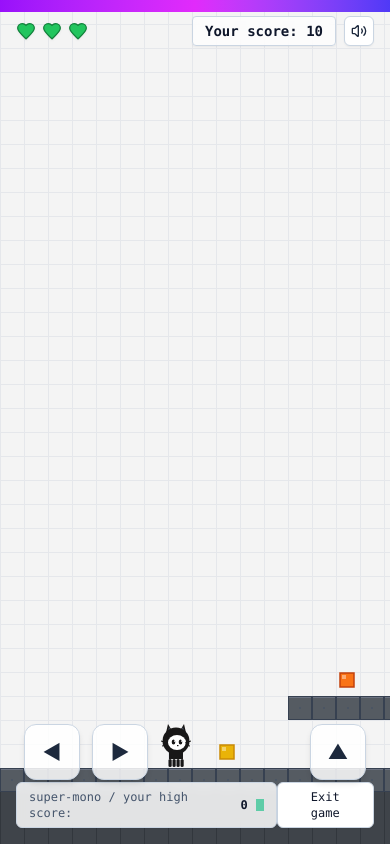
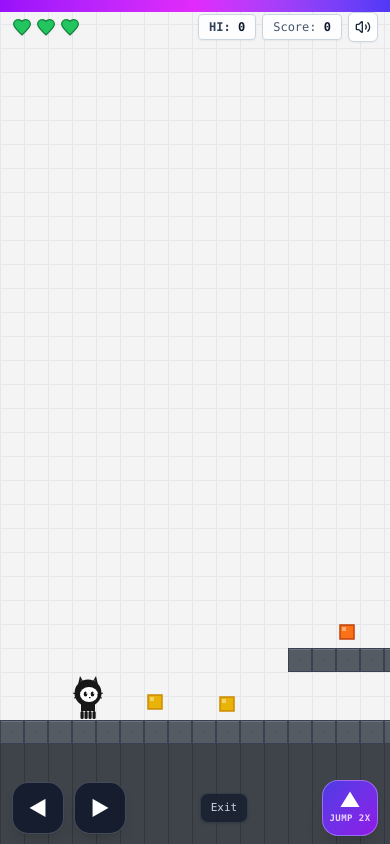
Before and after one commit to okechukwudaniel000-debug/Octopus-Run, a Next.js app: page / in a window 390 px wide. Built offline with nearby package versions, Linux system fonts and the light colour scheme.

Commit message:
feat: improve mobile and tablet responsive UI
Refactor touch controls and HUD layout for better mobile/tablet compatibility. Added dynamic touch detection and adjusted CSS for smaller screen resolutions to ensure a consistent gaming experience.

```diff
--- a/components/OctoPlatformerGame.tsx
+++ b/components/OctoPlatformerGame.tsx
@@ -95,6 +95,23 @@ export default function OctoPlatformerGame({
   });
   const [isRainbowActive, setIsRainbowActive] = useState<boolean>(false);
   const [isFullscreen, setIsFullscreen] = useState<boolean>(false);
+  const [showTouchControls, setShowTouchControls] = useState<boolean>(false);
+
+  // Responsive touch & screen size detection for mobile & tablet
+  useEffect(() => {
+    const updateTouch = () => {
+      const hasTouch = typeof window !== 'undefined' && (
+        'ontouchstart' in window ||
+        navigator.maxTouchPoints > 0 ||
+        window.matchMedia('(pointer: coarse)').matches
+      );
+      const isMobileOrTablet = typeof window !== 'undefined' && window.innerWidth <= 1024;
+      setShowTouchControls(hasTouch || isMobileOrTablet);
+    };
+    updateTouch();
+    window.addEventListener('resize', updateTouch);
+    return () => window.removeEventListener('resize', updateTouch);
+  }, []);
 
   // Sound Engine using Web Audio API
   const initAudio = useCallback(() => {
@@ -457,8 +474,17 @@ export default function OctoPlatformerGame({
 
   const resetGame = useCallback(() => {
     const cvs = canvasRef.current;
-    const h = cvs ? cvs.height : 500;
-    const groundY = Math.max(360, Math.floor((h - 58) / TILE_SIZE) * TILE_SIZE);
+    const w = cvs ? cvs.width : (containerRef.current ? containerRef.current.clientWidth : 800);
+    const h = cvs ? cvs.height : (containerRef.current ? containerRef.current.clientHeight : 500);
+    const hasTouch = typeof window !== 'undefined' && (
+      'ontouchstart' in window ||
+      navigator.maxTouchPoints > 0 ||
+      window.matchMedia('(pointer: coarse)').matches
+    );
+    const isTouchOrSmall = hasTouch || w <= 1024;
+    // On touch/mobile/tablet reserve bottom space for controls on the ground foundation
+    const bottomReserve = isTouchOrSmall ? 124 : 58;
+    const groundY = Math.max(240, Math.floor((h - bottomReserve) / TILE_SIZE) * TILE_SIZE);
 
     const state = gameStateRef.current;
     state.groundY = groundY;
@@ -468,7 +494,8 @@ export default function OctoPlatformerGame({
     state.gameStarted = false;
     state.screenShake = 0;
     state.camera = { x: 0, y: 0 };
-    state.player.x = 160;
+    // Responsive spawn position ensuring plenty of reaction time ahead
+    state.player.x = Math.min(140, Math.max(72, Math.floor(w * 0.18)));
     state.player.y = groundY - 38;
     state.player.vx = 0;
     state.player.vy = 0;
@@ -641,9 +668,18 @@ export default function OctoPlatformerGame({
 
     const resize = () => {
       if (!cvs || !containerRef.current) return;
-      cvs.width = containerRef.current.clientWidth;
-      cvs.height = containerRef.current.clientHeight;
-      const groundY = Math.max(360, Math.floor((cvs.height - 58) / TILE_SIZE) * TILE_SIZE);
+      const width = containerRef.current.clientWidth;
+      const height = containerRef.current.clientHeight;
+      cvs.width = width;
+      cvs.height = height;
+      const hasTouch = typeof window !== 'undefined' && (
+        'ontouchstart' in window ||
+        navigator.maxTouchPoints > 0 ||
+        window.matchMedia('(pointer: coarse)').matches
+      );
+      const isTouchOrSmall = hasTouch || width <= 1024;
+      const bottomReserve = isTouchOrSmall ? 124 : 58;
+      const groundY = Math.max(240, Math.floor((height - bottomReserve) / TILE_SIZE) * TILE_SIZE);
       gameStateRef.current.groundY = groundY;
     };
     resize();
@@ -1362,10 +1398,11 @@ export default function OctoPlatformerGame({
 
       {/* Rainbow Active Banner with Progress Bar & Countdown Timer */}
       {isRainbowActive && (
-        <div className="absolute top-4 left-1/2 -translate-x-1/2 flex flex-col items-center gap-1.5 z-30 pointer-events-none select-none animate-in fade-in zoom-in-95 duration-200">
-          <div className="bg-gradient-to-r from-pink-500 via-purple-500 to-amber-500 text-white font-mono text-xs font-bold px-4 py-1.5 rounded-full shadow-lg tracking-wide flex items-center gap-2 border border-white/30 backdrop-blur-xs">
+        <div className="absolute top-3 sm:top-4 left-1/2 -translate-x-1/2 flex flex-col items-center gap-1 sm:gap-1.5 z-30 pointer-events-none select-none max-w-[92vw] animate-in fade-in zoom-in-95 duration-200">
+          <div className="bg-gradient-to-r from-pink-500 via-purple-500 to-amber-500 text-white font-mono text-[11px] sm:text-xs font-bold px-3 sm:px-4 py-1 sm:py-1.5 rounded-full shadow-lg tracking-wide flex items-center gap-1.5 sm:gap-2 border border-white/30 backdrop-blur-xs whitespace-nowrap">
             <span className="text-sm leading-none animate-pulse">✨</span>
-            <span>RAINBOW COMPANION ACTIVE (2X & SHIELD)</span>
+            <span className="hidden sm:inline">RAINBOW COMPANION ACTIVE (2X & SHIELD)</span>
+            <span className="sm:hidden">RAINBOW 2X & SHIELD</span>
             <span className="text-white/60">|</span>
             <span ref={rainbowTextRef} className="font-mono font-extrabold text-amber-200 tabular-nums">
               15.0s
@@ -1373,7 +1410,7 @@ export default function OctoPlatformerGame({
           </div>
 
           {/* Smooth Rainbow Progress Bar Track */}
-          <div className="w-56 sm:w-72 h-2.5 bg-slate-900/50 backdrop-blur-xs rounded-full overflow-hidden p-0.5 border border-white/40 shadow-sm">
+          <div className="w-48 sm:w-72 h-2 sm:h-2.5 bg-slate-900/50 backdrop-blur-xs rounded-full overflow-hidden p-0.5 border border-white/40 shadow-sm">
             <div
               ref={rainbowBarRef}
               className="h-full rounded-full bg-gradient-to-r from-amber-400 via-pink-400 to-cyan-400 transition-[width] duration-75 ease-linear shadow-xs"
@@ -1387,8 +1424,8 @@ export default function OctoPlatformerGame({
       <canvas
         ref={canvasRef}
         className="block w-full h-full cursor-pointer select-none"
-        onPointerDown={(e) => {
-          // Allow clicking anywhere on canvas to trigger jump
+        onPointerDown={() => {
+          // Allow tapping anywhere on canvas to trigger jump
           initAudio();
           triggerStart();
           handleJump();
@@ -1396,11 +1433,11 @@ export default function OctoPlatformerGame({
       />
 
       {/* HUD Layer */}
-      <div className="absolute inset-0 pointer-events-none z-10 flex flex-col justify-between p-4 sm:p-6">
+      <div className="absolute inset-0 pointer-events-none z-10 flex flex-col justify-between p-3 sm:p-5 md:p-6">
         {/* Top HUD */}
-        <div className="flex justify-between items-center w-full">
+        <div className="flex justify-between items-center w-full gap-2">
           {/* 3 Green Pixel Hearts */}
-          <div className="flex items-center gap-1.5 pointer-events-auto">
+          <div className="flex items-center gap-1 sm:gap-1.5 pointer-events-auto shrink-0">
             {[0, 1, 2].map((i) => {
               const active = i < lives;
               return (
@@ -1423,8 +1460,8 @@ export default function OctoPlatformerGame({
             })}
           </div>
 
-          {/* Controls instructions keycaps banner */}
-          <div className="hidden sm:flex items-center gap-2 font-mono text-xs text-slate-600 bg-white/80 backdrop-blur-xs px-3 py-1.5 rounded-md border border-slate-300 shadow-xs">
+          {/* Controls instructions keycaps banner (Desktop only to prevent wrapping on tablet/mobile) */}
+          <div className="hidden lg:flex items-center gap-2 font-mono text-xs text-slate-600 bg-white/80 backdrop-blur-xs px-3 py-1.5 rounded-md border border-slate-300 shadow-xs whitespace-nowrap shrink-0">
             <span className="inline-flex items-center justify-center bg-white border border-slate-300 border-b-2 border-b-slate-400 rounded px-1.5 py-0.5 font-bold text-[11px] text-slate-800 min-w-5">
               ←
             </span>
@@ -1440,9 +1477,17 @@ export default function OctoPlatformerGame({
           </div>
 
           {/* Score Counter & Controls Bar */}
-          <div className="flex items-center gap-2 sm:gap-3 pointer-events-auto">
-            <div className="font-mono text-sm sm:text-base font-semibold text-slate-900 bg-white/70 backdrop-blur-xs px-3 py-1 rounded border border-slate-300 shadow-xs">
-              Your score: <span className="font-bold">{score}</span>
+          <div className="flex items-center gap-1.5 sm:gap-2.5 md:gap-3 pointer-events-auto shrink-0">
+            {/* Compact High Score indicator on mobile/tablet */}
+            <div className="lg:hidden font-mono text-xs font-semibold text-slate-700 bg-white/80 backdrop-blur-xs px-2.5 py-1 rounded border border-slate-300 shadow-xs whitespace-nowrap shrink-0">
+              HI: <span className="font-bold text-slate-900">{highScore}</span>
+            </div>
+
+            {/* Current Score - guaranteed single line */}
+            <div className="font-mono text-xs sm:text-sm md:text-base font-semibold text-slate-900 bg-white/80 backdrop-blur-xs px-2.5 sm:px-3 py-1 rounded border border-slate-300 shadow-xs whitespace-nowrap shrink-0">
+              <span className="hidden sm:inline">Your score: </span>
+              <span className="sm:hidden font-medium text-slate-600">Score: </span>
+              <span className="font-bold">{score}</span>
             </div>
 
             {/* Mute Button */}
@@ -1450,7 +1495,7 @@ export default function OctoPlatformerGame({
               onClick={toggleSound}
               title={isMuted ? 'Unmute Sound' : 'Mute Sound'}
               aria-label="Toggle Sound"
-              className="bg-white border border-slate-300 hover:border-slate-400 active:bg-slate-100 rounded-md p-1.5 text-slate-800 shadow-xs transition-colors"
+              className="bg-white border border-slate-300 hover:border-slate-400 active:bg-slate-100 rounded-md p-1.5 text-slate-800 shadow-xs transition-colors shrink-0"
             >
               {isMuted ? <VolumeX className="w-4 h-4 text-slate-400" /> : <Volume2 className="w-4 h-4" />}
             </button>
@@ -1460,7 +1505,7 @@ export default function OctoPlatformerGame({
               onClick={onOpenCodeViewer}
               title="View Single-File HTML Code"
               aria-label="View Code"
-              className="hidden md:inline-flex items-center gap-1.5 bg-white border border-slate-300 hover:border-slate-400 active:bg-slate-100 rounded-md px-2.5 py-1 text-xs font-mono text-slate-800 shadow-xs transition-colors"
+              className="hidden md:inline-flex items-center gap-1.5 bg-white border border-slate-300 hover:border-slate-400 active:bg-slate-100 rounded-md px-2.5 py-1 text-xs font-mono text-slate-800 shadow-xs transition-colors shrink-0"
             >
               <Code2 className="w-3.5 h-3.5" />
               <span>HTML</span>
@@ -1470,14 +1515,16 @@ export default function OctoPlatformerGame({
             <button
               onClick={toggleFullscreen}
               title="Toggle Fullscreen"
-              className="hidden sm:inline-flex bg-white border border-slate-300 hover:border-slate-400 active:bg-slate-100 rounded-md p-1.5 text-slate-800 shadow-xs transition-colors"
+              aria-label="Toggle Fullscreen"
+              className="hidden sm:inline-flex bg-white border border-slate-300 hover:border-slate-400 active:bg-slate-100 rounded-md p-1.5 text-slate-800 shadow-xs transition-colors shrink-0"
             >
               {isFullscreen ? <Minimize2 className="w-4 h-4" /> : <Maximize2 className="w-4 h-4" />}
             </button>
           </div>
         </div>
 
-        {/* Bottom HUD */}
+        {/* Bottom HUD (Shown on desktop when touch controls are not needed) */}
+        {!showTouchControls && (
           <div className="flex justify-between items-end w-full">
             {/* Metadata & High score */}
             <div className="font-mono text-xs sm:text-sm text-slate-600 bg-white/85 backdrop-blur-xs px-3 py-1.5 rounded-md border border-slate-300 shadow-xs flex items-center gap-2">
@@ -1506,60 +1553,122 @@ export default function OctoPlatformerGame({
               {isGameOver ? 'Play again' : 'Exit game'}
             </button>
           </div>
-      </div>
-
-      {/* On-Screen Mobile Touch Controls */}
-      <div className="sm:hidden absolute bottom-16 left-0 w-full px-6 flex justify-between pointer-events-none z-20">
-        <div className="flex gap-3 pointer-events-auto">
+        )}
+      </div>
+
+      {/* On-Screen Mobile & Tablet Touch Controller Dock */}
+      {showTouchControls && (
+        <div className="absolute bottom-2 sm:bottom-4 left-0 w-full px-3 sm:px-8 flex justify-between items-center pointer-events-none z-20">
+          {/* Direction Buttons (Left Thumb Zone) */}
+          <div className="flex gap-2.5 sm:gap-4 pointer-events-auto">
             <button
-            onPointerDown={() => {
+              type="button"
+              aria-label="Move Left"
+              onPointerDown={(e) => {
+                e.preventDefault();
+                e.stopPropagation();
                 initAudio();
                 triggerStart();
                 gameStateRef.current.keys.left = true;
               }}
-            onPointerUp={() => {
+              onPointerUp={(e) => {
+                e.preventDefault();
                 gameStateRef.current.keys.left = false;
               }}
-            onPointerLeave={() => {
+              onPointerLeave={(e) => {
+                e.preventDefault();
                 gameStateRef.current.keys.left = false;
               }}
-            className="w-14 h-14 rounded-xl bg-white/85 active:bg-slate-200 border border-slate-300 shadow-md flex items-center justify-center text-xl font-bold text-slate-800"
+              onPointerCancel={(e) => {
+                e.preventDefault();
+                gameStateRef.current.keys.left = false;
+              }}
+              className="w-13 h-13 sm:w-16 sm:h-16 rounded-2xl bg-slate-900/85 active:bg-slate-950 active:scale-95 text-white border border-white/20 shadow-lg backdrop-blur-md flex items-center justify-center text-xl sm:text-2xl font-bold select-none touch-none transition-transform"
             >
               ◀
             </button>
             <button
-            onPointerDown={() => {
+              type="button"
+              aria-label="Move Right"
+              onPointerDown={(e) => {
+                e.preventDefault();
+                e.stopPropagation();
                 initAudio();
                 triggerStart();
                 gameStateRef.current.keys.right = true;
               }}
-            onPointerUp={() => {
+              onPointerUp={(e) => {
+                e.preventDefault();
                 gameStateRef.current.keys.right = false;
               }}
-            onPointerLeave={() => {
+              onPointerLeave={(e) => {
+                e.preventDefault();
                 gameStateRef.current.keys.right = false;
               }}
-            className="w-14 h-14 rounded-xl bg-white/85 active:bg-slate-200 border border-slate-300 shadow-md flex items-center justify-center text-xl font-bold text-slate-800"
+              onPointerCancel={(e) => {
+                e.preventDefault();
+                gameStateRef.current.keys.right = false;
+              }}
+              className="w-13 h-13 sm:w-16 sm:h-16 rounded-2xl bg-slate-900/85 active:bg-slate-950 active:scale-95 text-white border border-white/20 shadow-lg backdrop-blur-md flex items-center justify-center text-xl sm:text-2xl font-bold select-none touch-none transition-transform"
             >
               ▶
             </button>
           </div>
+
+          {/* Quick Exit / Restart on Touch Dock */}
+          <div className="pointer-events-auto flex items-center gap-2">
+            <button
+              type="button"
+              onClick={() => {
+                initAudio();
+                if (!isGameOver) {
+                  gameStateRef.current.lives = 0;
+                  setLives(0);
+                  gameStateRef.current.isGameOver = true;
+                  setFinalScore(gameStateRef.current.score);
+                  setIsGameOver(true);
+                  playSound('gameover');
+                } else {
+                  resetGame();
+                }
+              }}
+              className="font-mono text-[11px] sm:text-xs font-medium text-slate-300 hover:text-white bg-slate-900/70 active:bg-slate-950 border border-white/10 rounded-lg px-2.5 py-1.5 backdrop-blur-md transition-all select-none shadow-sm"
+            >
+              {isGameOver ? 'Play again' : 'Exit'}
+            </button>
+          </div>
+
+          {/* Jump Button (Right Thumb Zone) */}
           <div className="pointer-events-auto">
             <button
-            onPointerDown={() => {
+              type="button"
+              aria-label="Jump (Double-Jump 2x)"
+              onPointerDown={(e) => {
+                e.preventDefault();
+                e.stopPropagation();
                 initAudio();
+                triggerStart();
                 handleJump();
                 gameStateRef.current.keys.jump = true;
               }}
-            onPointerUp={() => {
+              onPointerUp={(e) => {
+                e.preventDefault();
                 gameStateRef.current.keys.jump = false;
               }}
-            className="w-14 h-14 rounded-xl bg-white/85 active:bg-slate-200 border border-slate-300 shadow-md flex items-center justify-center text-xl font-bold text-slate-800"
+              onPointerCancel={(e) => {
+                e.preventDefault();
+                gameStateRef.current.keys.jump = false;
+              }}
+              className="w-14 h-14 sm:w-18 sm:h-18 rounded-2xl bg-gradient-to-br from-indigo-600/90 to-purple-600/90 active:from-indigo-700 active:to-purple-700 active:scale-95 text-white border border-white/30 shadow-xl backdrop-blur-md flex flex-col items-center justify-center select-none touch-none transition-transform"
             >
-            ▲
+              <span className="text-xl sm:text-2xl font-black leading-none">▲</span>
+              <span className="text-[9px] sm:text-[10px] font-mono font-bold tracking-wider text-purple-200 uppercase mt-0.5">
+                Jump 2x
+              </span>
             </button>
           </div>
         </div>
+      )}
 
       {/* Game Over Screen Modal */}
       {isGameOver && (
--- a/public/game.html
+++ b/public/game.html
@@ -315,51 +315,125 @@
       transform: translateY(-1px);
     }
 
-    /* On-Screen Mobile Controls */
+    /* On-Screen Mobile & Tablet Touch Controls */
     .mobile-controls {
       display: none;
       position: absolute;
-      bottom: 60px;
+      bottom: 12px;
       left: 0;
       width: 100%;
-      padding: 0 24px;
+      padding: 0 16px;
+      box-sizing: border-box;
       justify-content: space-between;
+      align-items: center;
       pointer-events: none;
       z-index: 25;
     }
 
-    @media (max-width: 768px), (pointer: coarse) {
+    .hud-mobile-hi {
+      display: none;
+      font-family: ui-monospace, SFMono-Regular, monospace;
+      font-size: 11px;
+      font-weight: 700;
+      color: #374151;
+      background: rgba(255, 255, 255, 0.85);
+      border: 1px solid #d0d7de;
+      padding: 4px 8px;
+      border-radius: 6px;
+      white-space: nowrap;
+    }
+
+    @media (max-width: 1024px), (pointer: coarse) {
       .mobile-controls {
         display: flex;
       }
       .hud-controls-banner {
-        display: none;
+        display: none !important;
+      }
+      .hud-bottom {
+        display: none !important;
+      }
+      .hud-mobile-hi {
+        display: block;
+      }
+      .score-display {
+        font-size: 13px;
+        white-space: nowrap;
+      }
+      .hud-top {
+        gap: 8px;
       }
     }
 
     .mobile-btn-group {
       display: flex;
-      gap: 12px;
+      gap: 10px;
       pointer-events: auto;
     }
 
     .mobile-btn {
-      width: 56px;
-      height: 56px;
-      border-radius: 12px;
-      background: rgba(255, 255, 255, 0.85);
-      border: 2px solid #d0d7de;
+      width: 52px;
+      height: 52px;
+      border-radius: 16px;
+      background: rgba(15, 23, 42, 0.85);
+      border: 1px solid rgba(255, 255, 255, 0.2);
       display: flex;
       align-items: center;
       justify-content: center;
-      font-size: 22px;
-      color: #24292f;
-      box-shadow: 0 4px 6px rgba(0,0,0,0.06);
+      font-size: 20px;
+      color: #ffffff;
+      box-shadow: 0 4px 12px rgba(0, 0, 0, 0.2);
+      touch-action: none;
+      user-select: none;
+      transition: transform 0.1s ease;
     }
 
     .mobile-btn:active {
-      background: #e5e7eb;
+      background: #0f172a;
       transform: scale(0.95);
+    }
+
+    .mobile-btn-jump {
+      width: 58px;
+      height: 58px;
+      border-radius: 18px;
+      background: linear-gradient(135deg, rgba(79, 70, 229, 0.9), rgba(147, 51, 234, 0.9));
+      border: 1px solid rgba(255, 255, 255, 0.35);
+      display: flex;
+      flex-direction: column;
+      align-items: center;
+      justify-content: center;
+      color: #ffffff;
+      box-shadow: 0 6px 16px rgba(79, 70, 229, 0.35);
+      touch-action: none;
+      user-select: none;
+      transition: transform 0.1s ease;
+    }
+
+    .mobile-btn-jump:active {
+      transform: scale(0.95);
+    }
+
+    .mobile-jump-label {
+      font-size: 9px;
+      font-family: ui-monospace, SFMono-Regular, monospace;
+      font-weight: 800;
+      letter-spacing: 0.5px;
+      color: #e0e7ff;
+      text-transform: uppercase;
+      margin-top: 1px;
+    }
+
+    .mobile-btn-exit {
+      font-family: ui-monospace, SFMono-Regular, monospace;
+      font-size: 11px;
+      color: #cbd5e1;
+      background: rgba(15, 23, 42, 0.7);
+      border: 1px solid rgba(255, 255, 255, 0.15);
+      border-radius: 8px;
+      padding: 6px 12px;
+      pointer-events: auto;
+      cursor: pointer;
     }
 
     .rainbow-banner {
@@ -471,6 +545,7 @@
         </div>
 
         <div class="hud-score-panel">
+          <div class="hud-mobile-hi">HI: <span id="hud-mobile-hi-val">0</span></div>
           <div class="score-display">Your score: <span id="hud-score">0</span></div>
           <button id="sound-btn" class="sound-toggle-btn" title="Toggle Sound" aria-label="Toggle Sound">
             <svg id="sound-icon-on" width="16" height="16" viewBox="0 0 24 24" fill="none" stroke="currentColor" stroke-width="2" stroke-linecap="round" stroke-linejoin="round">
@@ -487,7 +562,7 @@
         </div>
       </div>
 
-      <!-- Bottom Bar -->
+      <!-- Bottom Bar (Desktop) -->
       <div class="hud-bottom">
         <div class="hud-meta-info">
           <span>super-mono / your high score:</span>
@@ -499,14 +574,18 @@
       </div>
     </div>
 
-    <!-- Mobile Touch Controls -->
+    <!-- On-Screen Mobile & Tablet Touch Controller Dock -->
     <div class="mobile-controls">
       <div class="mobile-btn-group">
-        <button id="m-btn-left" class="mobile-btn">◀</button>
-        <button id="m-btn-right" class="mobile-btn">▶</button>
+        <button id="m-btn-left" class="mobile-btn" aria-label="Move Left">◀</button>
+        <button id="m-btn-right" class="mobile-btn" aria-label="Move Right">▶</button>
       </div>
+      <button id="m-btn-exit" class="mobile-btn-exit">Exit</button>
       <div class="mobile-btn-group">
-        <button id="m-btn-jump" class="mobile-btn">▲</button>
+        <button id="m-btn-jump" class="mobile-btn-jump" aria-label="Jump (2x)">
+          <span style="line-height:1;">▲</span>
+          <span class="mobile-jump-label">Jump 2x</span>
+        </button>
       </div>
     </div>
 
@@ -851,6 +930,23 @@
         keys.jump = true;
       }, () => { keys.jump = false; });
 
+      const mBtnExit = document.getElementById('m-btn-exit');
+      if (mBtnExit) {
+        mBtnExit.addEventListener('click', () => {
+          sounds.init();
+          if (!isGameOver) {
+            lives = 0;
+            isGameOver = true;
+            renderHearts();
+            finalScoreVal.textContent = score;
+            gameOverModal.classList.add('visible');
+            sounds.playGameOver();
+          } else {
+            initGame();
+          }
+        });
+      }
+
       // --- GAME STATE ---
       let score = 0;
       let highScore = parseInt(localStorage.getItem('octo_game_high_score') || '0', 10);
@@ -863,6 +959,8 @@
       let groundY = 432;
 
       hudHighScore.textContent = highScore;
+      const hudMobileHiVal = document.getElementById('hud-mobile-hi-val');
+      if (hudMobileHiVal) hudMobileHiVal.textContent = highScore;
 
       function renderHearts() {
         heartsContainer.innerHTML = '';
@@ -1049,9 +1147,13 @@
 
       function resetPlayer() {
         const h = canvas ? canvas.height : 500;
-        groundY = Math.max(360, Math.floor((h - 58) / TILE_SIZE) * TILE_SIZE);
-
-        player.x = 160;
+        const w = canvas ? canvas.width : 800;
+        const hasTouch = ('ontouchstart' in window) || (navigator.maxTouchPoints > 0) || window.matchMedia('(pointer: coarse)').matches;
+        const isSmall = hasTouch || w <= 1024;
+        const bottomReserve = isSmall ? 124 : 58;
+        groundY = Math.max(240, Math.floor((h - bottomReserve) / TILE_SIZE) * TILE_SIZE);
+
+        player.x = Math.min(140, Math.max(72, Math.floor(w * 0.18)));
         player.y = groundY - player.height;
         player.vx = 0;
         player.vy = 0;
@@ -1202,6 +1304,7 @@
           highScore = score;
           localStorage.setItem('octo_game_high_score', highScore);
           hudHighScore.textContent = highScore;
+          if (hudMobileHiVal) hudMobileHiVal.textContent = highScore;
         }
 
         setTimeout(() => {
@@ -1937,7 +2040,10 @@
         const container = document.getElementById('game-container');
         canvas.width = container.clientWidth;
         canvas.height = container.clientHeight;
-        groundY = Math.max(360, Math.floor((canvas.height - 58) / TILE_SIZE) * TILE_SIZE);
+        const hasTouch = ('ontouchstart' in window) || (navigator.maxTouchPoints > 0) || window.matchMedia('(pointer: coarse)').matches;
+        const isSmall = hasTouch || canvas.width <= 1024;
+        const bottomReserve = isSmall ? 124 : 58;
+        groundY = Math.max(240, Math.floor((canvas.height - bottomReserve) / TILE_SIZE) * TILE_SIZE);
       }
 
       window.addEventListener('resize', resizeCanvas);
```
Also changed, not shown: components/CodeViewerModal.tsx (+14 -14 lines), public/assets/aistudio/Screenshot_2026-10-20_112527_8dc4094f.png (added), public/assets/aistudio/image_0a12e9d3.png (added). Lines whose indentation alone changed are shown as unchanged.
